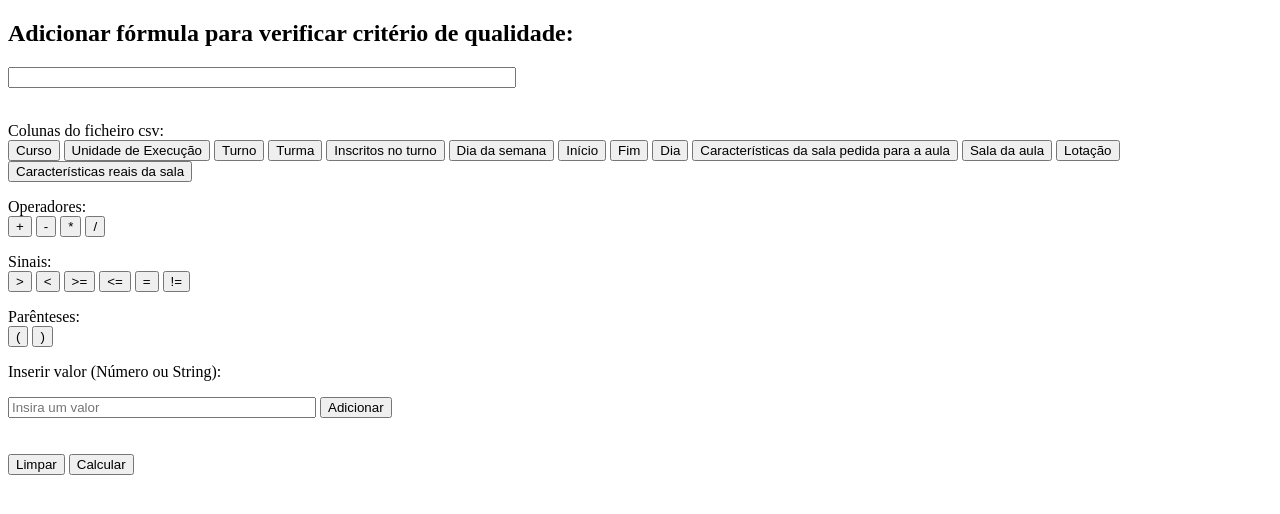
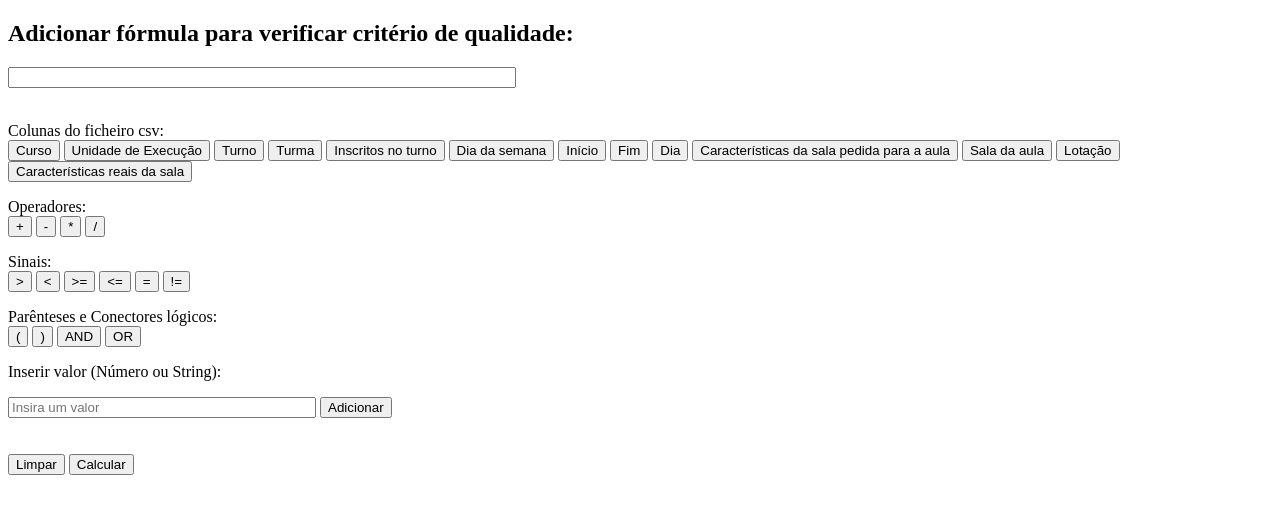
Before and after one commit to JoGui2014/projetoADSdjango, a Django app: page /calculator/ in a window 1280 px wide. Shown: the top 514 px of the page. Run offline with Django 4.2, Linux system fonts and the light colour scheme.

Commit message:
Adicionar novo critério de qualidade DONE INCRIVEL

```diff
--- a/schedule/calendario/templates/calendario/calculator.html
+++ b/schedule/calendario/templates/calendario/calculator.html
@@ -40,9 +40,11 @@
         <button type="button" onclick="appendToFormula('==')">=</button>
         <button type="button" onclick="appendToFormula('!=')">!=</button>
         </p>
-        <p>Parênteses:<br>
+        <p>Parênteses e Conectores lógicos:<br>
         <button type="button" onclick="appendToFormula('(')">(</button>
         <button type="button" onclick="appendToFormula(')')">)</button>
+        <button type="button" onclick="appendToFormula(' and ')">AND</button>
+        <button type="button" onclick="appendToFormula(' or ')">OR</button>
         </p>
         <p>Inserir valor (Número ou String):</p>
         <input type="text" id="valorInput" placeholder="Insira um valor" style="width: 300px;">
--- a/schedule/calendario/views.py
+++ b/schedule/calendario/views.py
@@ -203,6 +203,7 @@ def aux_new_criteria(expressao):
         return count, classes_list
     except Exception as e:
         return HttpResponse('Expressão inválida.')
+
 
 #Para apagar
 def find_columns(campo):
```
